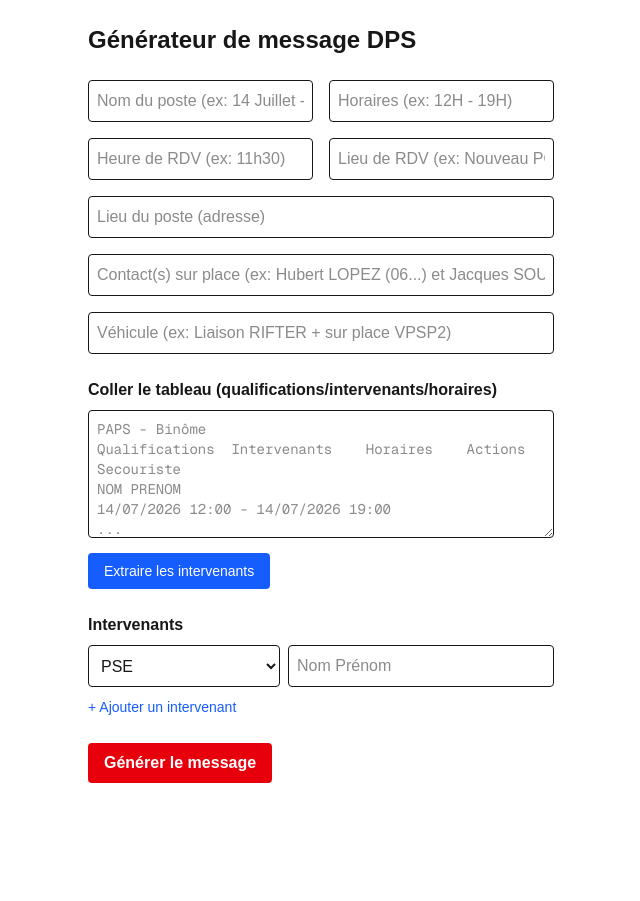
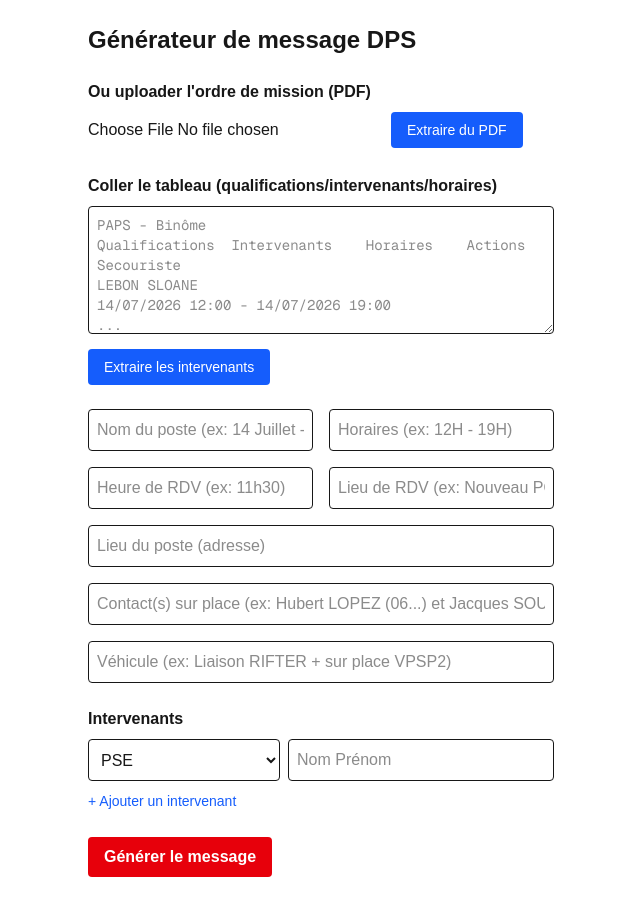
Before and after one commit to Cocosg09/generateur-whatsapp-crf, a Next.js app: page / in a window 1280 px wide. Shown: the whole page, without its empty margins (319-959 px from the left). Before the commit the page ends 807 px from the top, so only its background shows below. Built offline with nearby package versions, Linux system fonts and the light colour scheme.

Commit message:
page.js à jour : PDF + tableau + rôles + génération

```diff
--- /dev/null
+++ b/app/api/parse-pdf/route.js
@@ -0,0 +1,45 @@
+import pdfParse from "pdf-parse";
+
+export async function POST(request) {
+  const formData = await request.formData();
+  const file = formData.get("file");
+
+  if (!file) {
+    return Response.json({ error: "Aucun fichier reçu" }, { status: 400 });
+  }
+
+  const buffer = Buffer.from(await file.arrayBuffer());
+  const data = await pdfParse(buffer);
+  const texte = data.text;
+
+  function extraire(regex) {
+    const m = texte.match(regex);
+    return m ? m[1].trim() : "";
+  }
+
+  const posteEtHoraires = texte.match(/Poste\s+(.+?)\s*-\s*(\d{1,2}H\s*-\s*\d{1,2}H)/i);
+  const poste = posteEtHoraires ? posteEtHoraires[1].trim() : "";
+  const horaires = posteEtHoraires ? posteEtHoraires[2].replace(/\s+/g, " ").trim() : "";
+
+  const rdv = texte.match(/RDV\s*(?:à|a)\s*(\d{1,2}h\d{0,2})\s*(?:au|à)\s*([^\n]+)/i);
+  const heureRdv = rdv ? rdv[1].trim() : "";
+  const lieuRdv = rdv ? rdv[2].trim() : "";
+
+  const lieuPoste = extraire(/Lieux?\s+du\s+poste\s*:\s*([^\n]+)/i);
+  const vehicule = extraire(/V[ée]hicule\s*:\s*([^\n]+)/i);
+
+  // Le "Contact sur place" du bloc opérationnel est celui qui suit "Lieux du poste"
+  const contactMatch = texte.match(/Lieux?\s+du\s+poste\s*:[^\n]*\n[^\n]*Contact sur place\s*:\s*([^\n]+)/i);
+  const contacts = contactMatch ? contactMatch[1].trim() : "";
+
+  return Response.json({
+    poste,
+    horaires,
+    heureRdv,
+    lieuRdv,
+    lieuPoste,
+    contacts,
+    vehicule,
+    texteBrut: texte, // utile pour déboguer si un champ ne matche pas
+  });
+}
--- a/app/page.js
+++ b/app/page.js
@@ -20,10 +20,13 @@ export default function Home() {
   const [lieuPoste, setLieuPoste] = useState("");
   const [contacts, setContacts] = useState("");
   const [intervenants, setIntervenants] = useState([{ role: "PSE", nom: "" }]);
-  const [texteCollé, setTexteCollé] = useState("");
   const [vehicule, setVehicule] = useState("");
   const [message, setMessage] = useState("");
   const [copied, setCopied] = useState(false);
+
+  const [texteCollé, setTexteCollé] = useState("");
+  const [fichierPdf, setFichierPdf] = useState(null);
+  const [texteBrutDebug, setTexteBrutDebug] = useState("");
 
   function updateIntervenant(index, field, value) {
     const next = [...intervenants];
@@ -38,6 +41,7 @@ export default function Home() {
   function removeIntervenant(index) {
     setIntervenants(intervenants.filter((_, i) => i !== index));
   }
+
   function extraireHeures(raw) {
     const match = raw.match(/(\d{2}):(\d{2}).*?(\d{2}):(\d{2})/);
     return match ? `${match[1]}H - ${match[3]}H` : "";
@@ -83,6 +87,27 @@ export default function Home() {
     }
   }
 
+  async function extraireDuPdf() {
+    if (!fichierPdf) return;
+    const formData = new FormData();
+    formData.append("file", fichierPdf);
+
+    const res = await fetch("/api/parse-pdf", {
+      method: "POST",
+      body: formData,
+    });
+    const data = await res.json();
+
+    if (data.poste) setPoste(data.poste);
+    if (data.horaires) setHoraires(data.horaires);
+    if (data.heureRdv) setHeureRdv(data.heureRdv);
+    if (data.lieuRdv) setLieuRdv(data.lieuRdv);
+    if (data.lieuPoste) setLieuPoste(data.lieuPoste);
+    if (data.contacts) setContacts(data.contacts);
+    if (data.vehicule) setVehicule(data.vehicule);
+    setTexteBrutDebug(data.texteBrut || "");
+  }
+
   function genererMessage() {
     const listeIntervenants = intervenants
       .filter((i) => i.nom.trim() !== "")
@@ -121,6 +146,41 @@ Dispo par message privé au besoin :)`;
   return (
     <main className="max-w-2xl mx-auto p-6 space-y-6">
       <h1 className="text-2xl font-bold">Générateur de message DPS</h1>
+
+      <div className="space-y-2">
+        <p className="font-semibold">Ou uploader l&apos;ordre de mission (PDF)</p>
+        <input
+          type="file"
+          accept="application/pdf"
+          onChange={(e) => setFichierPdf(e.target.files[0])}
+        />
+        <button
+          onClick={extraireDuPdf}
+          className="bg-blue-600 text-white px-4 py-2 rounded text-sm"
+        >
+          Extraire du PDF
+        </button>
+      </div>
+
+      <div className="space-y-2">
+        <p className="font-semibold">
+          Coller le tableau (qualifications/intervenants/horaires)
+        </p>
+        <textarea
+          className="w-full border rounded p-2 h-32 font-mono text-sm"
+          placeholder={
+            "PAPS - Binôme\nQualifications\tIntervenants\tHoraires\tActions\nSecouriste\nLEBON SLOANE\n14/07/2026 12:00 - 14/07/2026 19:00\n..."
+          }
+          value={texteCollé}
+          onChange={(e) => setTexteCollé(e.target.value)}
+        />
+        <button
+          onClick={extraireDuTableau}
+          className="bg-blue-600 text-white px-4 py-2 rounded text-sm"
+        >
+          Extraire les intervenants
+        </button>
+      </div>
 
       <div className="grid grid-cols-2 gap-4">
         <input
@@ -165,22 +225,6 @@ Dispo par message privé au besoin :)`;
           value={vehicule}
           onChange={(e) => setVehicule(e.target.value)}
         />
-      </div>
-
-      <div className="space-y-2">
-        <p className="font-semibold">Coller le tableau (qualifications/intervenants/horaires)</p>
-        <textarea
-          className="w-full border rounded p-2 h-32 font-mono text-sm"
-          placeholder={"PAPS - Binôme\nQualifications\tIntervenants\tHoraires\tActions\nSecouriste\nNOM PRENOM\n14/07/2026 12:00 - 14/07/2026 19:00\n..."}
-          value={texteCollé}
-          onChange={(e) => setTexteCollé(e.target.value)}
-        />
-        <button
-          onClick={extraireDuTableau}
-          className="bg-blue-600 text-white px-4 py-2 rounded text-sm"
-        >
-          Extraire les intervenants
-        </button>
       </div>
 
       <div className="space-y-2">
@@ -241,6 +285,13 @@ Dispo par message privé au besoin :)`;
           </button>
         </div>
       )}
+
+      {texteBrutDebug && (
+        <details className="text-xs text-gray-500">
+          <summary>Texte brut extrait du PDF (debug)</summary>
+          <pre className="whitespace-pre-wrap">{texteBrutDebug}</pre>
+        </details>
+      )}
     </main>
   );
 }
--- a/package.json
+++ b/package.json
@@ -10,6 +10,7 @@
   },
   "dependencies": {
     "next": "16.2.10",
+    "pdf-parse": "^2.4.5",
     "react": "19.2.4",
     "react-dom": "19.2.4"
   },
```
Also changed, not shown: 1 other file (tests, documents, lock files or other folders).
